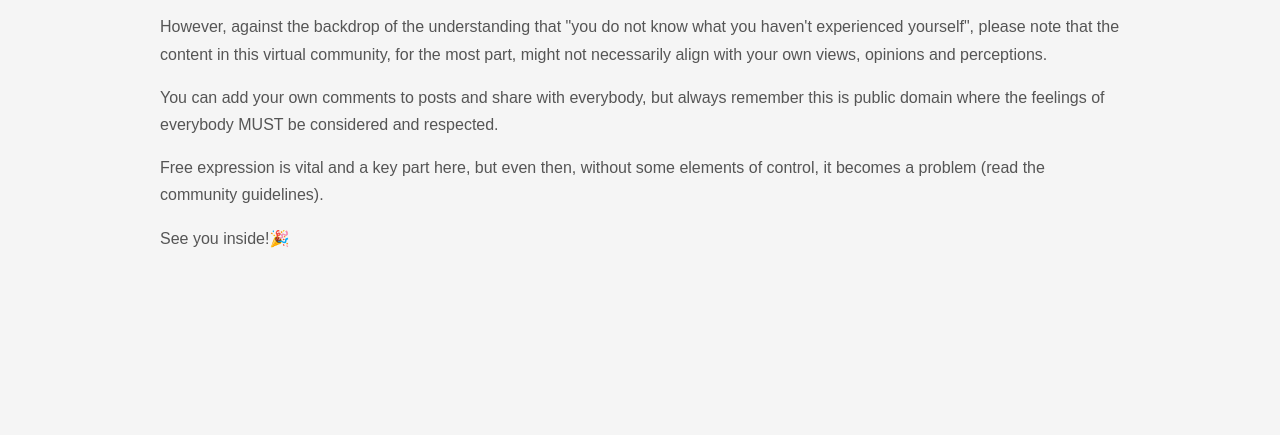
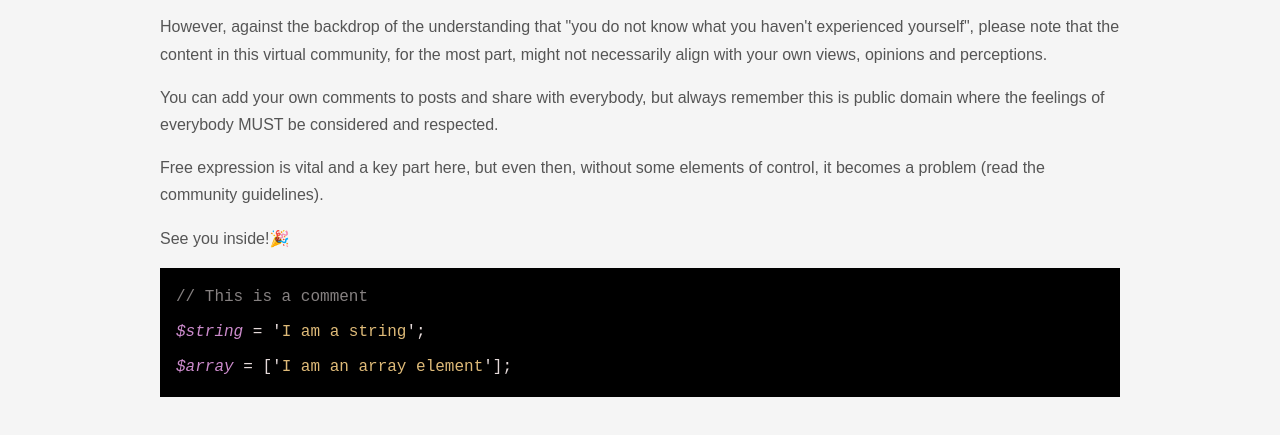
Before and after one commit to 7c0d3plus/the8rix-blog, a website: page index.html in a window 1280 px wide. Shown: the part 233-668 px from the top of the page. Drawn offline with Linux system fonts and the light colour scheme.

Commit message:
feat: add basic code element styling to _base.scss

```diff
--- a/index.html
+++ b/index.html
@@ -59,6 +59,17 @@
         guidelines).
       </p>
       <p>See you inside!🎉</p>
+
+      <code>
+        // This is a comment
+        <span>
+          <var>$string</var> = '<span class="str">I am a string</span>';
+        </span>
+        <span>
+          <var>$array</var> = ['<span class="str">I am an array element</span
+          >'];
+        </span>
+      </code>
     </main>
 
     <script src="./public/assets/js/app.js"></script>
--- a/src/sass/base/_base.scss
+++ b/src/sass/base/_base.scss
@@ -39,3 +39,24 @@ ul {
     list-style: none;
   }
 }
+
+code {
+  display: flex;
+  flex-direction: column;
+  gap: 0.8rem;
+  padding: 1.6rem;
+  color: #868181;
+  background-color: #000;
+}
+
+span {
+  color: #e5dada;
+}
+
+var {
+  color: #cc8bcc;
+}
+
+.str {
+  color: #deba78;
+}
```
Also changed, not shown: public/assets/css/app.css, 1 other file.
